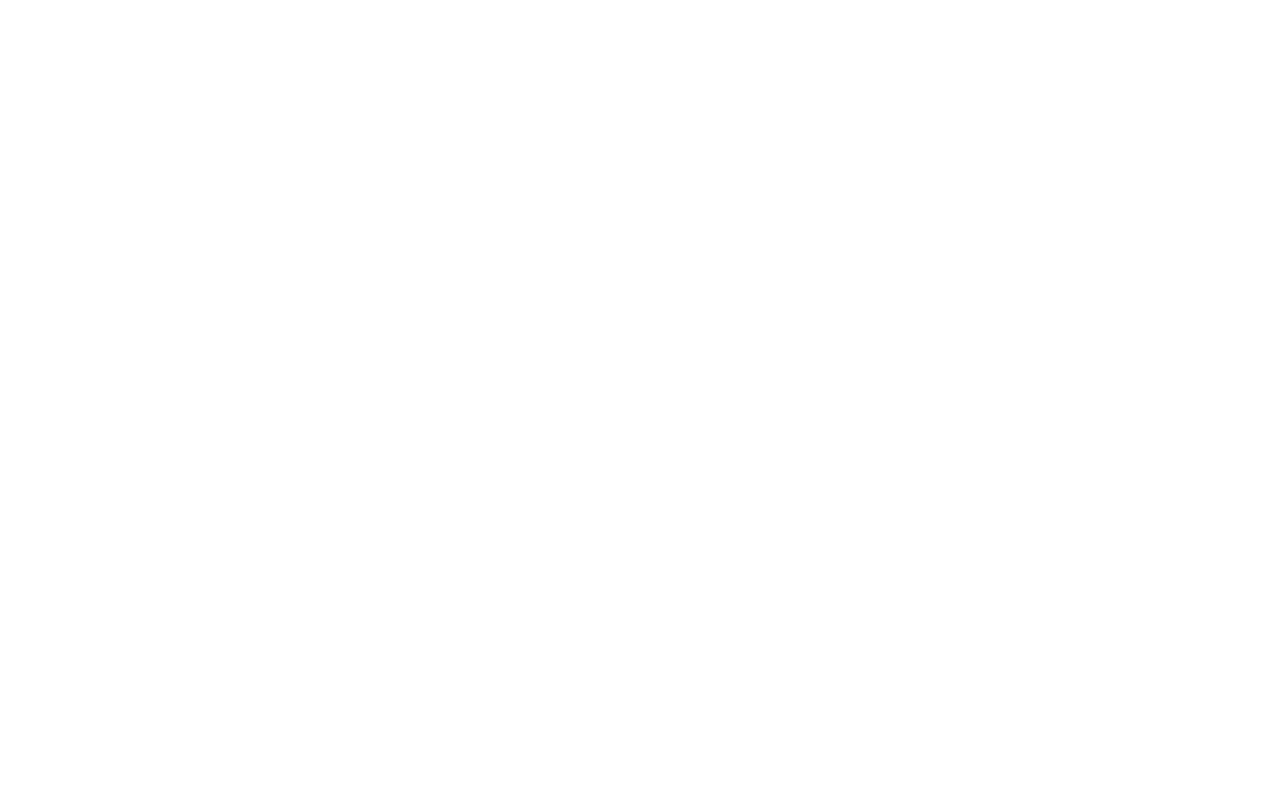
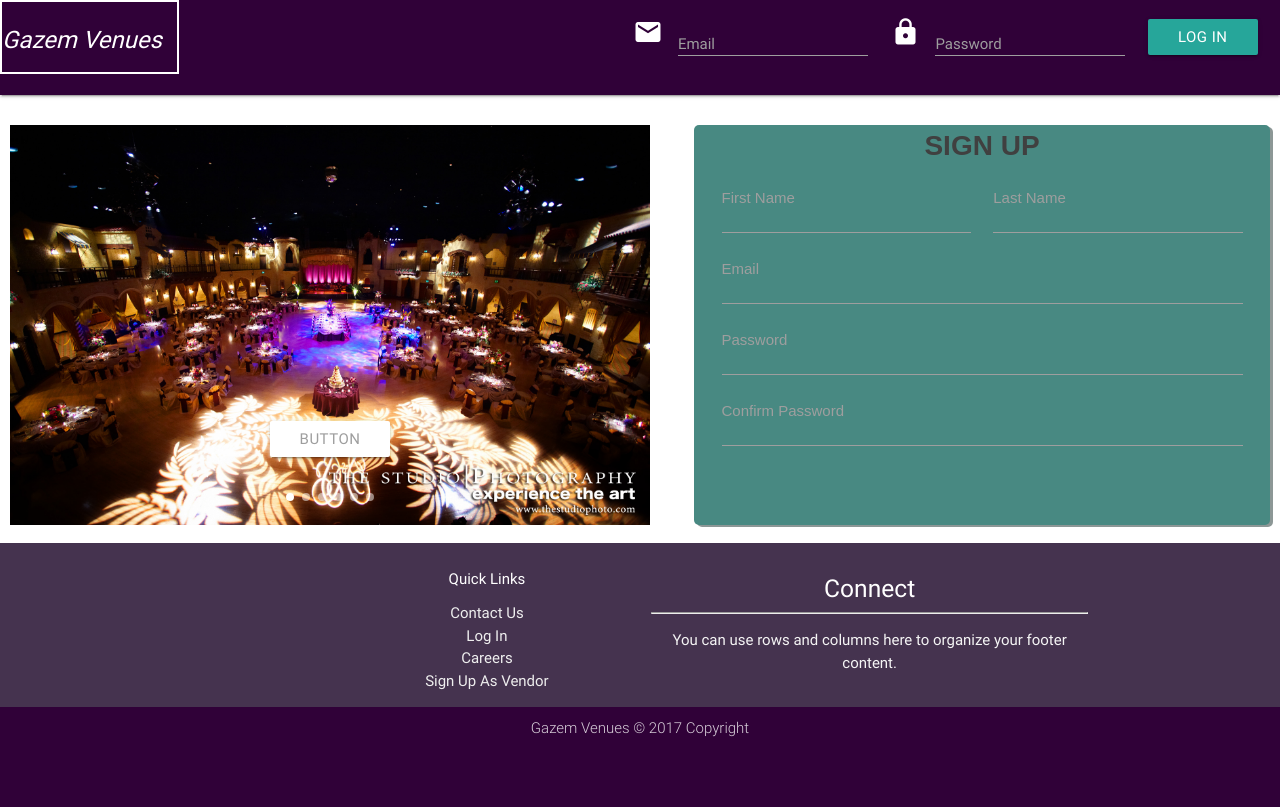
Before and after one commit to somtochukwu-nwaogazie/Gazem-Venues, a plain HTML site: page index.html in a window 1280 px wide. Drawn offline with nearby package versions, Linux system fonts and the light colour scheme.

Commit message:
Create User Log In Page

```diff
--- a/index.html
+++ b/index.html
@@ -0,0 +1,146 @@
+<html>
+  <head>
+    <!--Import Google Icon Font-->
+    <link href="https://fonts.googleapis.com/icon?family=Material+Icons" rel="stylesheet">
+    <!--Import materialize.css-->
+    <link type="text/css" rel="stylesheet" href="materialize/css/materialize.css"  media="screen,projection"/>
+
+    <!--Let browser know website is optimized for mobile-->
+    <meta name="viewport" content="width=device-width, initial-scale=1.0"/>
+  </head>
+
+    <body>
+
+      <nav class="nav-extended">
+    <div class="nav-wrapper">
+      <a href="#" class="brand-logo"><i>Gazem Venues</i></a>
+      <a href="#" data-activates="mobile-demo" class="button-collapse"><i class="material-icons">menu</i></a>
+     <div class="row">
+    <form class="col s12">
+      <div class="row">
+          <div class="input-field col s6">
+        <button class="waves-effect waves-light btn nav-btn">Log In</button>
+      </div>
+        <div class="input-field col s6">
+          <i class="material-icons prefix">lock</i>
+          <input id="icon_telephone" type="password" class="validate">
+          <label for="icon_telephone">Password</label>
+        </div>
+        <div class="input-field col s6">
+          <i class="material-icons prefix">email</i>
+          <input id="icon_prefix" type="text" class="validate">
+          <label for="icon_prefix">Email</label>
+        </div>
+
+      </div>
+    </form>
+  </div>
+      <ul class="side-nav" id="mobile-demo">
+        <li><a href="sass.html">Sass</a></li>
+        <li><a href="badges.html">Components</a></li>
+        <li><a href="collapsible.html">JavaScript</a></li>
+      </ul>
+    </div>
+
+  </nav>
+
+<div class="second-big-wrapper">
+    <div class="carousel carousel-slider center carousel-div" data-indicators="true">
+    <div class="carousel-fixed-item center">
+      <a class="btn waves-effect white grey-text darken-text-2">button</a>
+    </div>
+    <div class="carousel-item white-text carousel-img" href="#one!">
+      <img class="carousel-img" src="images/Gazems-Venue-2.jpg"/>
+    </div>
+    <div class="carousel-item  white-text carousel-img" href="#two!">
+      <img class="carousel-img" src="images/Gazems-Venue-3.jpg">
+    </div>
+    <div class="carousel-item  white-text carousel-img" href="#three!">
+      <img  class="carousel-img" src="images/Gazems-Venue-5.jpg">
+    </div>
+    <div class="carousel-item white-text carousel-img" href="#four!">
+      <img class="carousel-img" src="images/Gazems-Venue-6.jpg">
+    </div>
+    <div class="carousel-item white-text carousel-img" href="#five!">
+      <img class="carousel-img" src="images/Gazems-Venue-9.jpg">
+    </div>
+    <div class="carousel-item white-text carousel-img" href="#six!">
+      <img class="carousel-img" src="images/Gazems-Venue-10.jpg">
+    </div>
+  </div>
+
+<div class= "sign-up-wrapper waves-effect waves-light">
+<div class="row waves-effect waves-light">
+  <div class = "col s6 reg-input">
+    <b>SIGN UP</b>
+  </div>
+    <form class="col s12">
+      <div class="row">
+        <div class="input-field col s6 reg-input-2">
+          <input id="last_name" type="text" class="validate">
+          <label for="last_name">Last Name</label>
+        </div>
+        <div class="input-field col s6 reg-input-2">
+          <input id="first_name" type="text" class="validate dark-font">
+          <label style:color=#404040; for="first_name">First Name</label>
+        </div>
+      </div>
+      <div class="row reg-input">
+        <div class="input-field col s6 reg-input">
+          <input id="email" type="text" class="validate">
+          <label for="email">Email</label>
+        </div>
+      </div>
+      <div class="row reg-input">
+        <div class="input-field col s6 reg-input">
+          <input id="password" type="password" class="validate">
+          <label for="password">Password</label>
+        </div>
+      </div>
+      <div class="row reg-input">
+        <div class="input-field col s6 reg-input">
+          <input id="password" type="password" class="validate">
+          <label for="password">Confirm Password</label>
+        </div>
+      </div>
+    </form>
+  </div>
+</div>
+
+</div>
+        <footer class="page-footer">
+          <div class="container">
+            <div class="row">
+              <div class="col l6 s12">
+                <h5 class="white-text">Connect</h5><hr/>
+                <p class="grey-text text-lighten-4">You can use rows and columns here to organize your footer content.</p>
+              </div>
+              <div class="col l4 offset-l2 s12">
+                <h6 class="white-text">Quick Links</h6>
+                <ul>
+                  <li><a class="grey-text text-lighten-3" href="#!">Contact Us</a></li>
+                  <li><a class="grey-text text-lighten-3" href="#!">Log In</a></li>
+                  <li><a class="grey-text text-lighten-3" href="#!">Careers</a></li>
+                  <li><a class="grey-text text-lighten-3" href="#!">Sign Up As Vendor</a></li>
+                </ul>
+              </div>
+            </div>
+          </div>
+          <div class="footer-copyright">
+            <div class="container">
+            Gazem Venues © 2017 Copyright
+            <a class="grey-text text-lighten-4 right" href="#!"></a>
+            </div>
+          </div>
+        </footer>
+
+        <!--Import jQuery before materialize.js-->
+      <script type="text/javascript" src="https://code.jquery.com/jquery-3.2.1.min.js"></script>
+      <script type="text/javascript" src="materialize/js/materialize.min.js"></script>
+       <script>
+        $('.carousel.carousel-slider').carousel({fullWidth: true});
+      </script>
+
+
+    </body>
+  </html>
```
Also changed, not shown: images/Gazems-Venue-1.jpg (added), images/Gazems-Venue-10.jpg (added), images/Gazems-Venue-2.jpg (added), images/Gazems-Venue-3.jpg (added), images/Gazems-Venue-4.jpg (added), images/Gazems-Venue-5.jpg (added), images/Gazems-Venue-6.jpg (added), images/Gazems-Venue-7.jpg (added), images/Gazems-Venue-8.jpg (added), images/Gazems-Venue-9.jpg (added), materialize/css/materialize.css.
